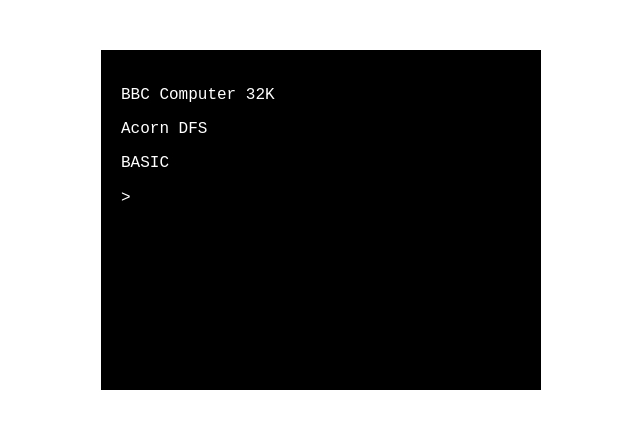
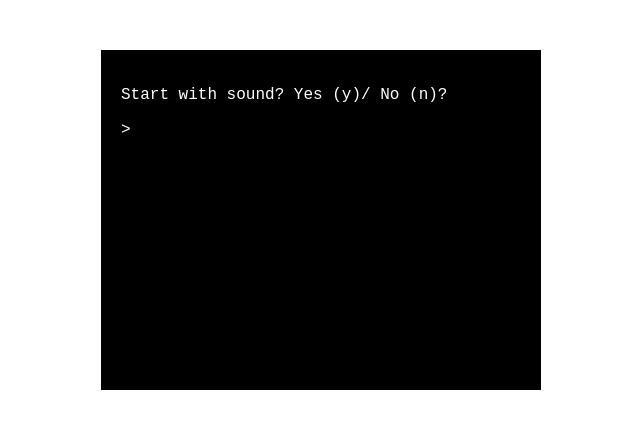
Before and after one commit to Jeeemcol/frontendnoodling, a React (Create React App) app: page / in a window 1280 px wide. Shown: the top 428 px of the page, without its empty margins (319-959 px from the left). Built offline with nearby package versions, Linux system fonts and the light colour scheme; a web font is replaced by a local one.

Commit message:
user input submission on load setup

```diff
--- a/src/components/BBCIntro.js
+++ b/src/components/BBCIntro.js
@@ -1,13 +1,37 @@
-import React, { useRef, useEffect } from 'react';
+import React, { useRef, useState, useEffect } from 'react';//select specific hooks
 import './BBCStyles.scss';
 
 function BBCIntro() {
+    // Uses useState hook (array returned with 2 variables: 1) a var and 2) a function)
+    // 1) a form of getter
+    // 2) a form of setter(esque: it queues the change for react to manage when ready)
+    const [isPoweredOn, setPoweredOn] = useState(false);
+    const [isFocussed, setIsFocussed] = useState(false);
+    const [sysMessage, setSysMessage] = useState("Start with sound? Yes (y)/ No (n)?");
     const inputRef = useRef(null);
+
+    function handleSubmit(e) {
+        e.preventDefault();  // Prevents the page from reloading
+        const value = e.target.elements.userInput.value.toLowerCase();
+        if (value === 'y' || value === 'n') {
+            setPoweredOn(true);
+            if (value === 'y') {
+                const audio = new Audio('/audio/bbc.mp3');
+                audio.play();
+            }
+            e.target.elements.userInput.value = '';
+        }
+        else {
+            setSysMessage("Invalid choice. Please enter 'y' to start with sound or 'n' to start without.");
+            e.target.elements.userInput.value = '';
+        }
+    }
 
     function focusInput() {
         inputRef.current.focus();
     }
 
+    // This useEffect will run every time the component re-renders with a new input field
     useEffect(() => {
         // This function adjusts the width of the input field based on its content.
         // The underscore cursor is made with an ::after on the .bbc-input-wrapper.
@@ -29,10 +53,25 @@
         return () => {
             input.removeEventListener('input', resizeInput);
         }
-    }, []);
+    }, [inputRef.current]); // This dependency ensures the useEffect runs for each new input element
+
 
     return (
         <div className="bbc-container" onClick={focusInput}>
+            { !isPoweredOn &&
+                <div className="bbc-output">
+                    <p dangerouslySetInnerHTML={{ __html: sysMessage }}></p>
+                    <form onSubmit={handleSubmit}>
+                        <div className="bbc-prompt-line">
+                            <span className="bbc-prompt">&gt;</span>
+                            <div className="bbc-input-wrapper">
+                                <input type="text" name="userInput" className="bbc-input" ref={inputRef} />
+                            </div>
+                        </div>
+                    </form>
+                </div>
+            }
+            { isPoweredOn &&
                 <div className="bbc-output">
                     <p>BBC Computer 32K</p>
                     <p>Acorn DFS</p>
@@ -40,10 +79,11 @@
                     <div className="bbc-prompt-line">
                         <span className="bbc-prompt">&gt;</span>
                         <div className="bbc-input-wrapper">
-                        <input type="text" className="bbc-input" ref={inputRef} />
+                            <input type="text" className="bbc-input" ref={inputRef} size="1"/>
                         </div>
                     </div>
                 </div>
+            }
         </div>
     );
 }
@@ -52,3 +92,9 @@
 
 //mock up a post-it note to stick
 //on the side of the display saying something like Say "Hello"
+
+//could print a dot matrix style paper thing to seque
+
+//reboot
+
+//mid 90s internet
```
Also changed, not shown: 1 other file (tests, documents, lock files or other folders). Lines whose indentation alone changed are shown as unchanged.
